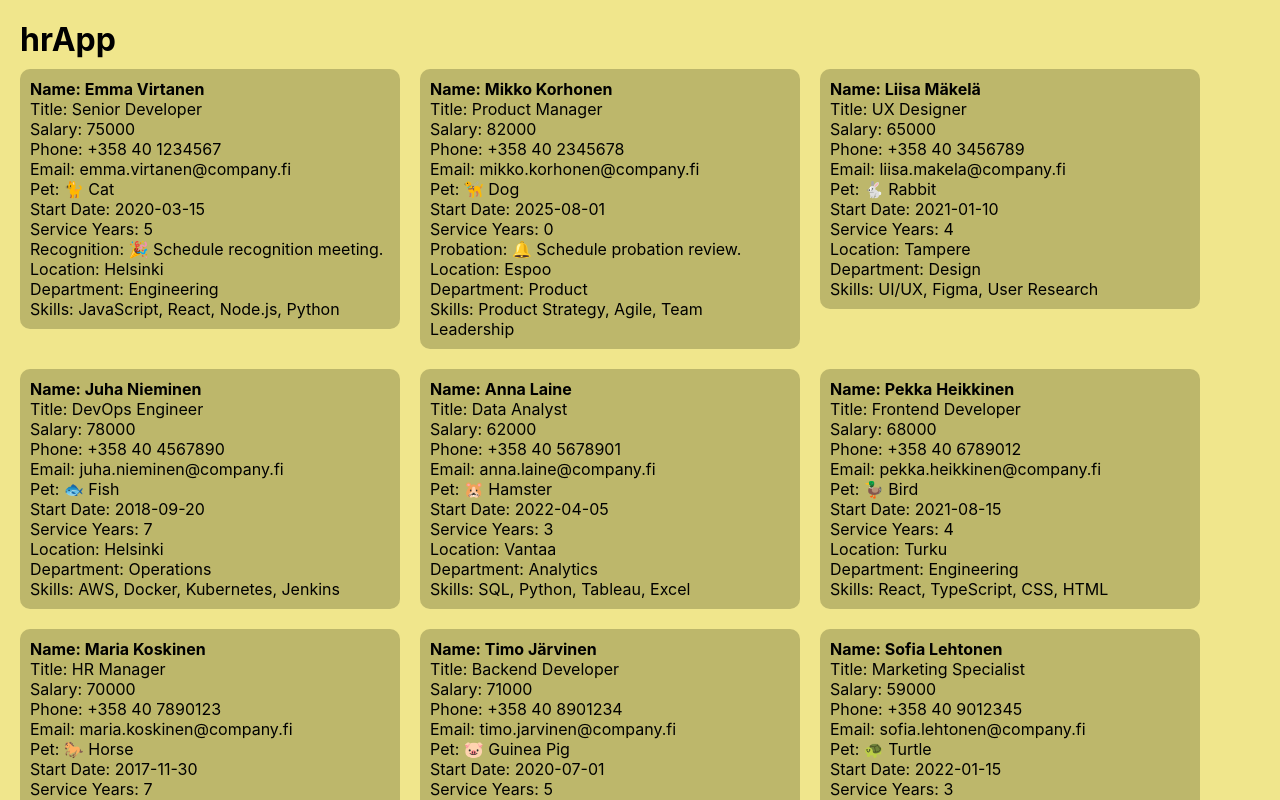
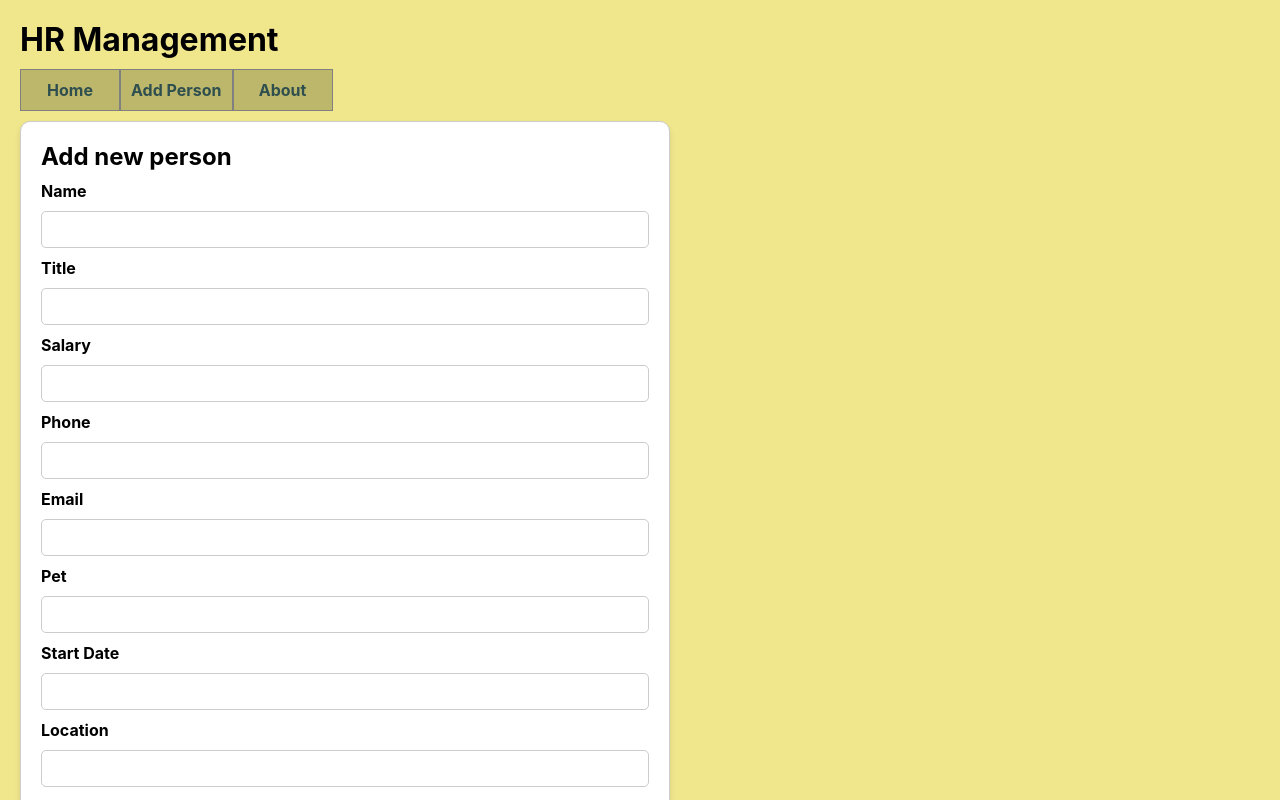
Before and after one commit to konjuable/hrApp-wp25k, a React (Vite) app: page /addperson in a window 1280 px wide. Shown: the top 800 px of the page. Built offline with nearby package versions, Linux system fonts and the light colour scheme.

Commit message:
Lisätty navigointipalkki komponenttiin Header. hrApp Step 3 nyt valmis.

```diff
--- a/package.json
+++ b/package.json
@@ -11,7 +11,8 @@
   },
   "dependencies": {
     "react": "^19.1.1",
-    "react-dom": "^19.1.1"
+    "react-dom": "^19.1.1",
+    "react-router-dom": "^7.9.5"
   },
   "devDependencies": {
     "@eslint/js": "^9.36.0",
--- a/src/App.css
+++ b/src/App.css
@@ -57,3 +57,52 @@ button {
   width: max-content;
   font-weight: 700;
 }
+
+/* Navigointi komponentissa Header */
+header, .heading {
+  margin-block-end: 1rem;
+}
+header .navbar ul {
+  display: flex;
+  flex-direction: row;
+  flex-wrap: nowrap;
+  list-style: none;
+  margin-block-end: 1rem;
+}
+header .navbar ul > * {
+  flex-basis: 0;
+  flex-grow: 1;
+  background-color: darkkhaki;
+  border: gray solid 1px;
+}
+header a {
+  text-decoration: none;
+  color: darkslategray;
+  font-weight: 700;
+  display: block;
+  padding: 1rem;
+  text-align: center;
+}
+header a:hover {
+  background-color: rgb(240, 230, 140, 0.5);
+  text-decoration: underline;
+  padding: 1rem;
+}
+.link-styles {
+  text-decoration: none;
+  color: darkslategray;
+  font-weight: 700;
+  display: inline-block;
+  padding: 1rem;
+  text-align: center;
+  background-color: darkkhaki;
+  border: gray solid 1px;
+  margin-block-end: 1rem;
+  min-width: 10rem;
+}
+.link-styles:hover {
+  background-color: rgb(240, 230, 140, 0.5);
+  text-decoration: underline;
+  padding: 1rem;
+
+}
--- a/src/App.jsx
+++ b/src/App.jsx
@@ -1,15 +1,15 @@
-import './App.css'
-import { useState } from 'react'
+import "./App.css";
+import { useState } from "react";
 
-import Header from "./components/Header"
-import Footer from "./components/Footer"
-import employeeData from "./assets/employeeData.json"
-import PersonList from "./components/PersonList"
-import AddEmployee from "./components/AddEmployee"
+import Header from "./components/Header";
+import Footer from "./components/Footer";
+import employeeData from "./assets/employeeData.json";
+// import PersonList from "./components/PersonList";
+// import AddEmployee from "./components/AddEmployee";
+// import About from "./components/About";
 
 function App() {
-
-  const [employees, setEmployees] = useState(employeeData)
+  const [employees, setEmployees] = useState(employeeData);
   const [formData, setFormData] = useState({
     name: "",
     title: "",
@@ -41,20 +41,25 @@ function App() {
         skills: formData.skills.split(", ").map((skill) => skill.trim()),
       },
     ]);
-  }
+  };
 
   return (
     <>
-      <Header />
-      <PersonList employees={employees} />
+      <Header
+        formData={formData}
+        setFormData={setFormData}
+        handleClick={handleClick}
+        employees={employees}
+      />
+      {/* <PersonList employees={employees} />
       <AddEmployee
         formData={formData}
         setFormData={setFormData}
         handleClick={handleClick}
-      />
+      /> */}
       <Footer />
     </>
-  )
+  );
 }
 
-export default App
+export default App;
--- a/src/components/AddEmployee.module.css
+++ b/src/components/AddEmployee.module.css
@@ -20,7 +20,7 @@
   padding: 10px;
   border: 1px solid #ccc;
   border-radius: 5px;
-  width: 600px;
+  /* width: 600px; */
 }
 
 .form label {
--- a/src/components/Header.jsx
+++ b/src/components/Header.jsx
@@ -1,9 +1,48 @@
+import {
+    BrowserRouter as Router,
+    Routes, Route, Link
+} from "react-router-dom"
+
 import AddEmployee from "./AddEmployee"
+import PersonList from "./PersonList"
+import About from "./About"
 
-const Header = () => {
+
+const Header = (
+    { formData, setFormData, handleClick, employees }) => {
+
     return (
         <>
-            <h1>hrApp</h1>
+            <header>
+                <h1>HR Management</h1>
+                <Router>
+                    <nav className="navbar">
+                            <Link className={"link-styles"} to="/">Home</Link>
+                            <Link className={"link-styles"} to="/addperson">Add Person</Link>
+                            <Link className={"link-styles"} to="/about">About</Link>
+                    </nav>
+                        <Routes>
+                <Route
+                path="/addperson"
+                element={
+                    <AddEmployee
+                    formData={formData}
+                    setFormData={setFormData}
+                    handleClick={handleClick}
+                    />
+                }
+                />
+                <Route
+                path="/about"
+                element={<About />}
+                />
+                <Route
+                path="/"
+                element={<PersonList employees={employees} />}
+                />
+            </Routes>
+
+                </Router>
                 {/* <nav>
                     <ul>
                         <li>
@@ -17,6 +56,7 @@ const Header = () => {
                         </li>
                     </ul>
                 </nav> */}
+            </header>
         </>
     )
 }
--- a/src/components/PersonList.jsx
+++ b/src/components/PersonList.jsx
@@ -5,7 +5,8 @@ const PersonList = ({employees}) => {
     console.log(employees)
     return (
         <>
-            <section className={styles.employeeList}>
+                <h2 className="heading">Personnel</h2>
+                <section className={styles.employeeList}>
                 {employees.map(empleyee =>
                     <PersonCard
                         key={empleyee.id}
--- a/src/components/PersonList.module.css
+++ b/src/components/PersonList.module.css
@@ -2,8 +2,8 @@
     display: flex;
     flex-direction: row;
     flex-wrap: wrap;
-    justify-content: flex-start;
-    align-items: flex-start;
+    /* justify-content: flex-start;
+    align-items: flex-start; */
     gap: 2rem;
 }
 .employeeList > * {
--- a/src/main.jsx
+++ b/src/main.jsx
@@ -1,5 +1,5 @@
-import ReactDOM from 'react-dom/client'
+import ReactDOM from "react-dom/client";
 
-import App from './App'
+import App from "./App";
 
-ReactDOM.createRoot(document.getElementById('root')).render(<App />)
+ReactDOM.createRoot(document.getElementById("root")).render(<App />);
```
Also changed, not shown: 1 other file (tests, documents, lock files or other folders). Lines whose indentation alone changed are shown as unchanged.
